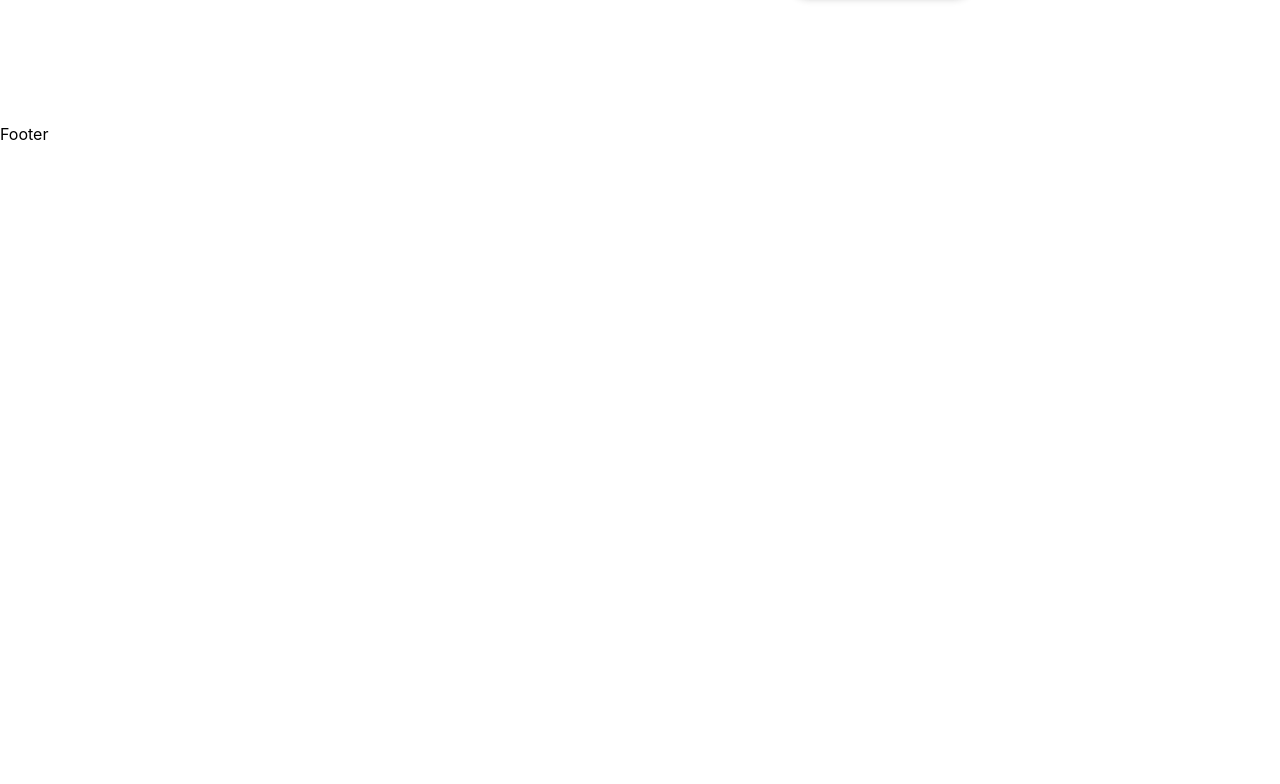
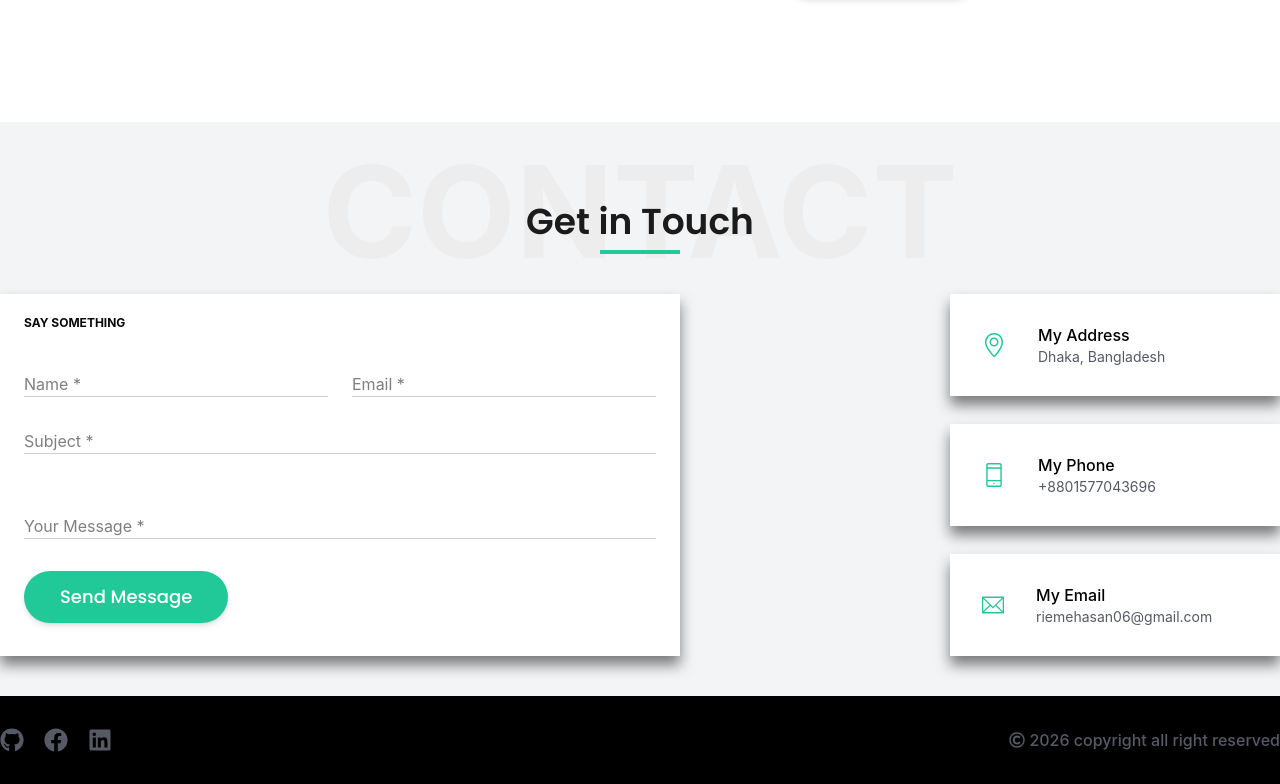
Before and after one commit to riemetoba/portfolio_Rieme, a React (Vite) app: page / in a window 1280 px wide. Shown: the part 1329-2113 px from the top of the page. Before the commit the page ends 1475 px from the top, so only its background shows below. Built offline with nearby package versions, Linux system fonts and the light colour scheme.

Commit message:
footer first commit

```diff
--- a/src/components/layouts/AboutMe.jsx
+++ b/src/components/layouts/AboutMe.jsx
@@ -64,7 +64,7 @@ const AboutMe = () => {
 
       {/* Button */}
       <div className="mt-6">
-        <button className="bg-green hover:bg-[#29AB87] text-lg font-poppins text-white font-medium px-9 py-3 rounded-full shadow-md transition duration-300">
+        <button className="bg-green hover:bg-[#29AB87] text-lg font-poppins text-white font-medium px-9 py-3 rounded-full shadow-md transition duration-300 cursor-pointer">
           Download CV
         </button>
       </div>
--- a/src/components/layouts/Banner.jsx
+++ b/src/components/layouts/Banner.jsx
@@ -35,11 +35,6 @@ const Banner = () => {
       <div className="absolute bottom-10 left-1/2 -translate-x-1/2 z-10 animate-bounce">
         <IoIosArrowDown className="text-white h-6 w-6 cursor-pointer" />
       </div>
-
-      {/* Setting icon */}
-      <div className="absolute top-1/2 right-0 -translate-y-1/2 bg-[#343a40] p-3 rounded-l-md cursor-pointer hidden md:block z-20">
-        <IoSettingsSharp className="h-6 w-6 text-white" />
-      </div>
     </section>
   );
 };
--- a/src/components/layouts/Footer.jsx
+++ b/src/components/layouts/Footer.jsx
@@ -1,9 +1,133 @@
-
+import { SlLocationPin } from "react-icons/sl";
+import { TfiMobile, TfiEmail } from "react-icons/tfi";
+import {
+  FaGithub,
+  FaFacebook,
+  FaLinkedin,
+  FaRegCopyright,
+} from "react-icons/fa";
 
 const Footer = () => {
   return (
-    <div>Footer</div>
-  )
-}
+    <>
+      <section className="bg-gray py-10">
+        <div className="container">
+          {/* Title text  */}
+      <div className="relative py-10 text-center overflow-hidden">
+        <h1
+          className="absolute bottom-8 inset-0 flex items-center justify-center
+                       text-8xl md:text-9xl font-bold text-[#E5E4E2]
+                       opacity-40"
+        >
+          CONTACT
+        </h1>
 
-export default Footer
+        <div className="relative z-10">
+          <h2 className="text-3xl md:text-4xl font-poppins font-semibold text-[#1B1B1B]">
+            Get in Touch
+          </h2>
+
+          <div className="mt-2 flex justify-center">
+            <div className="w-20 h-1 bg-green"></div>
+          </div>
+        </div>
+      </div>
+      {/* Title text  */}
+          <div
+            className={
+              "flex flex-col lg:flex-row lg:justify-between lg:items-start px-5 lg:px-0"
+            }
+          >
+            <div className="bg-[#ffffff] w-full lg:w-170 h-auto lg:h-90.5 px-10 lg:px-6 py-5 drop-shadow-xl/50">
+              <p className="font-inter uppercase text-[12px] text-[#090A0C] font-bold">
+                say something
+              </p>
+              <div className="flex items-baseline justify-between gap-x-6 mt-10">
+                <input
+                  type="text"
+                  placeholder="Name *"
+                  className="border-b w-1/2 outline-none border-b-[#CCCCCC] hover:border-b-org duration-300"
+                />
+                <input
+                  type="email"
+                  placeholder="Email *"
+                  className="border-b w-1/2 outline-none border-b-[#CCCCCC] hover:border-b-org duration-300"
+                />
+              </div>
+              <input
+                type="text"
+                placeholder="Subject *"
+                className="border-b outline-none border-b-[#CCCCCC] hover:border-b-org duration-300 w-full mt-8"
+              />
+              <input
+                type="text"
+                placeholder="Your Message *"
+                className="border-b outline-none border-b-[#CCCCCC] hover:border-b-org duration-300 w-full mt-10 lg:mt-15"
+              />
+              <button className=" mt-8 bg-green hover:bg-[#29AB87] text-lg font-poppins text-white font-medium px-9 py-3 rounded-full shadow-md transition duration-300 cursor-pointer">
+                Send Message
+              </button>
+            </div>
+            <div className="flex items-start flex-col gap-y-7 py-8 lg:py-0">
+              <div className="w-full lg:w-82.5 h-25.5 bg-white flex items-center gap-x-8 py-5 px-8 drop-shadow-xl/50 ">
+                  <SlLocationPin className="text-green text-2xl" />
+                <div className="">
+                  <h5 className="text-base font-inter font-medium">My Address</h5>
+                  <p className="text-sm font-inter text-[#555A64]">
+                    Dhaka, Bangladesh
+                  </p>
+                </div>
+              </div>
+              <div className="w-full lg:w-82.5 h-25.5 bg-white flex items-center gap-x-8 py-5 px-8 drop-shadow-xl/50 ">
+                  <TfiMobile className="text-green text-2xl" />
+                <div className="">
+                  <h5 className="text-base font-inter font-medium">My Phone</h5>
+                  <p className="text-sm font-inter text-[#555A64]">
+                    +8801577043696
+                  </p>
+                </div>
+              </div>
+              <div className="w-full lg:w-82.5 h-25.5 bg-white flex items-center gap-x-8 py-5 px-8 drop-shadow-xl/50 ">
+                  <TfiEmail className="text-green text-[22px]" />
+                <div className="">
+                  <h5 className="text-base font-inter font-medium">My Email</h5>
+                  <p className="text-sm font-inter text-[#555A64]">
+                    riemehasan06@gmail.com
+                  </p>
+                </div>
+              </div>
+
+            </div>
+          </div>
+        </div>
+      </section>
+      <div className="bg-black py-8">
+        <div className="container">
+          <div
+            className={
+              "flex flex-col lg:flex-row lg:justify-between text-[#555A64] px-5 lg:px-0"
+            }
+          >
+            <div className="flex items-center justify-center gap-x-5 text-2xl">
+              <a href="https://github.com/riemetoba">
+                <FaGithub />
+              </a>
+              <a href="https://www.facebook.com/profile.php?id=100016533453052">
+                <FaFacebook />
+              </a>
+              <a href="https://www.linkedin.com/in/rieme-hasan-291767398">
+                <FaLinkedin />
+              </a>
+            </div>
+            <div className="flex items-center justify-center gap-x-1 py-5 lg:py-0 text-sm lg:text-base font-medium font-inter">
+              <FaRegCopyright />
+              <p>2026 copyright all right reserved</p>
+            </div>
+          </div>
+        </div>
+      </div>
+    </>
+  );
+};
+
+export default Footer;
```
